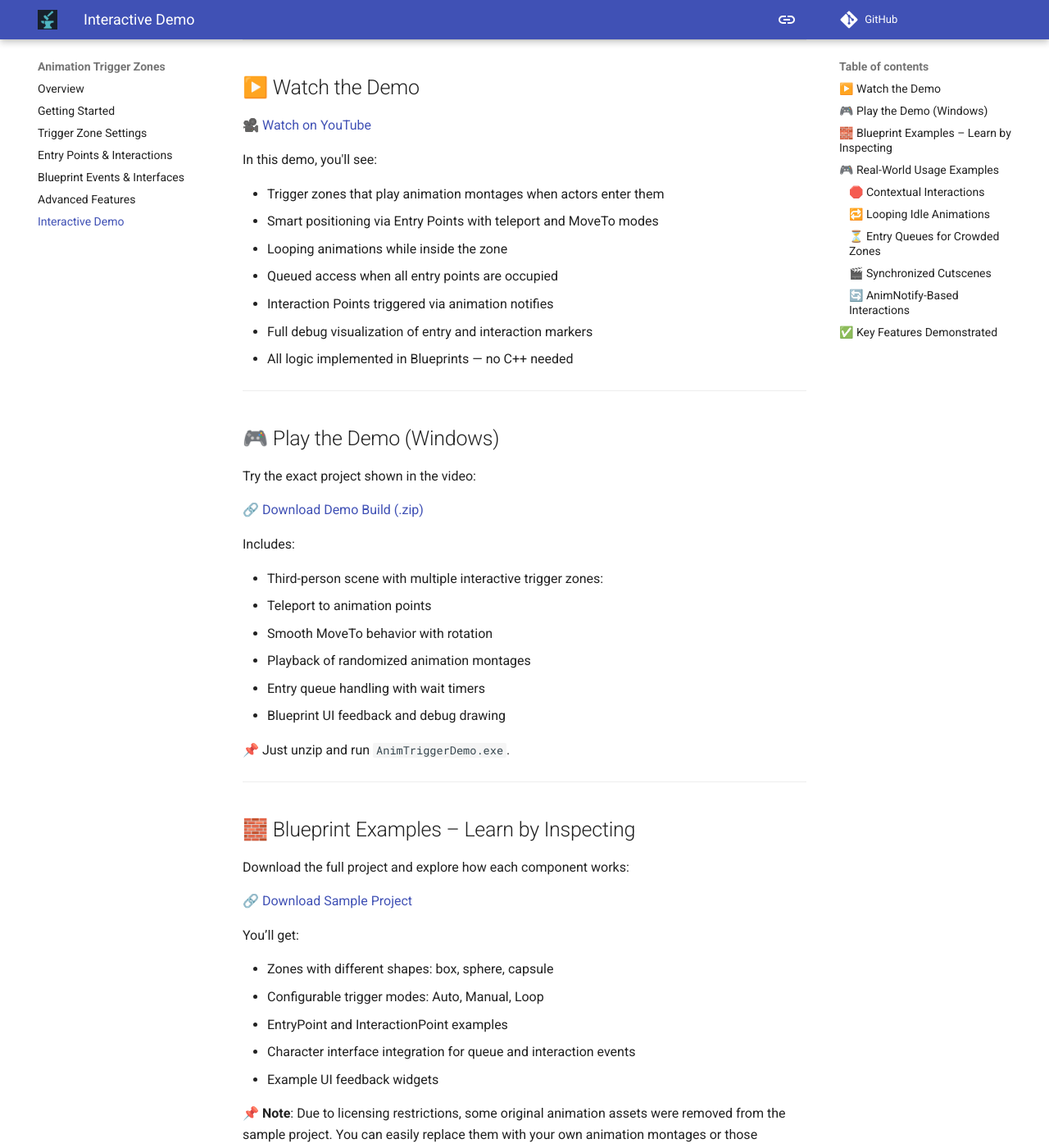
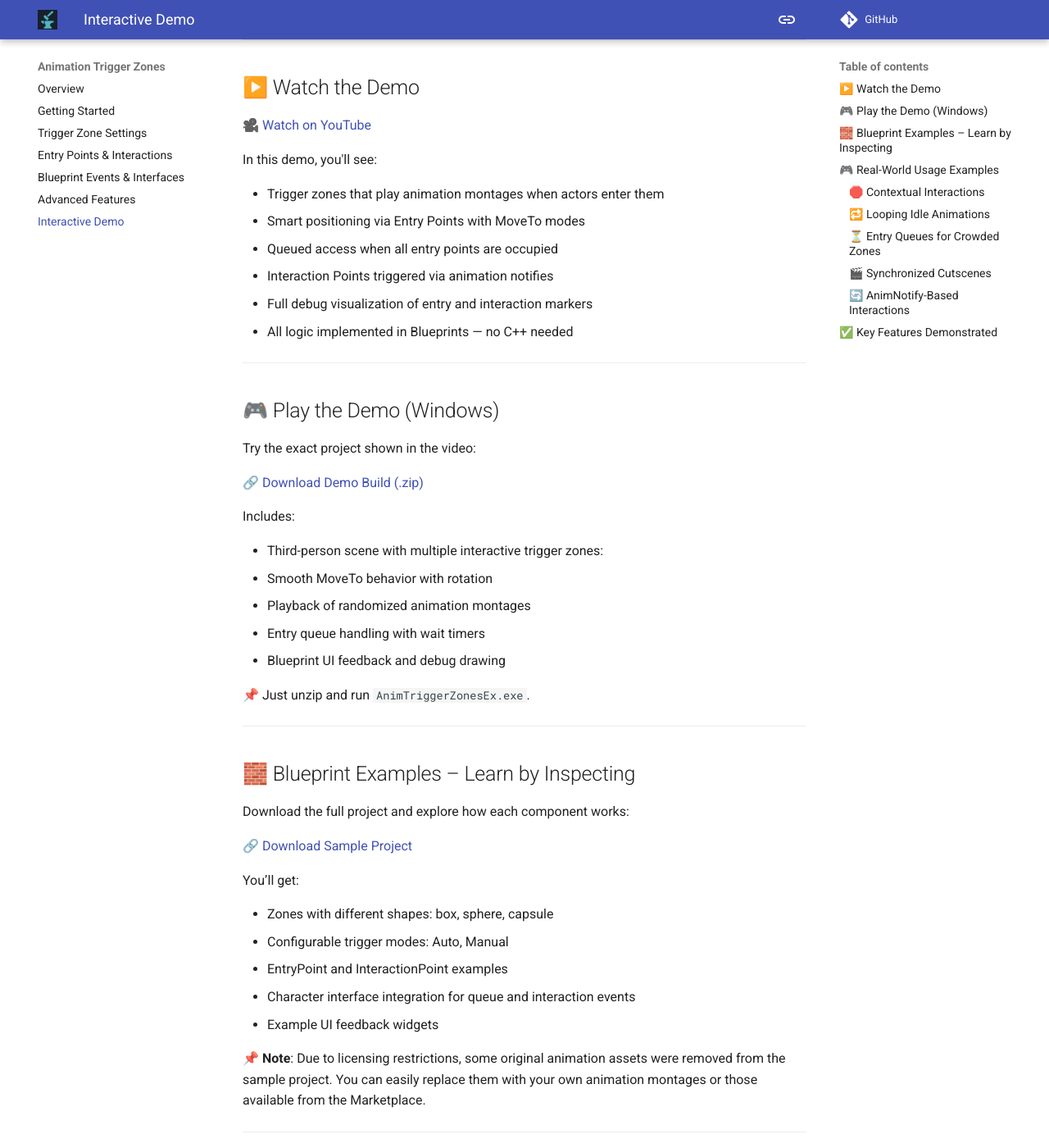
Before and after one commit to george-shilovsky/quickforge-docs, an MkDocs documentation site: the page built from docs/AnimationTriggerZones/examples.md, in a window 1280 px wide and 1400 px high, scrolled down 297 px. Shown: the whole window at 82% size. Built offline with MkDocs 1.6.1 and Material for MkDocs 9.7.7, drawn with Linux system fonts in a browser that asks for light colours; comment, search, counter and statistics services are not loaded; some of the changed text lies outside the part shown.

Commit message:
Update examples.md

```diff
--- a/docs/AnimationTriggerZones/examples.md
+++ b/docs/AnimationTriggerZones/examples.md
@@ -11,8 +11,7 @@ See Animation Trigger Zones in a real-world Blueprint setup — with entry point
 In this demo, you'll see:
 
 - Trigger zones that play animation montages when actors enter them
-- Smart positioning via Entry Points with teleport and MoveTo modes
-- Looping animations while inside the zone
+- Smart positioning via Entry Points with MoveTo modes
 - Queued access when all entry points are occupied
 - Interaction Points triggered via animation notifies
 - Full debug visualization of entry and interaction markers
@@ -29,13 +28,12 @@ Try the exact project shown in the video:
 Includes:
 
 - Third-person scene with multiple interactive trigger zones:
-  - Teleport to animation points
   - Smooth MoveTo behavior with rotation
   - Playback of randomized animation montages
 - Entry queue handling with wait timers
 - Blueprint UI feedback and debug drawing
 
-📌 Just unzip and run `AnimTriggerDemo.exe`.
+📌 Just unzip and run `AnimTriggerZonesEx.exe`.
 
 ---
 
@@ -48,7 +46,7 @@ Download the full project and explore how each component works:
 You’ll get:
 
 - Zones with different shapes: box, sphere, capsule
-- Configurable trigger modes: Auto, Manual, Loop
+- Configurable trigger modes: Auto, Manual
 - EntryPoint and InteractionPoint examples
 - Character interface integration for queue and interaction events
 - Example UI feedback widgets
@@ -117,7 +115,6 @@ Fire logic from animations using `UAnimNotify_ATZInteraction`.
 | Entry points with positioning       | ✅       |
 | Animation montage triggering        | ✅       |
 | Manual and automatic trigger modes  | ✅       |
-| Looping and once-per-visit modes    | ✅       |
 | Tag/class/filter-based actor logic  | ✅       |
 | Entry queue with delay handling     | ✅       |
 | AnimNotify-triggered interactions   | ✅       |
```
